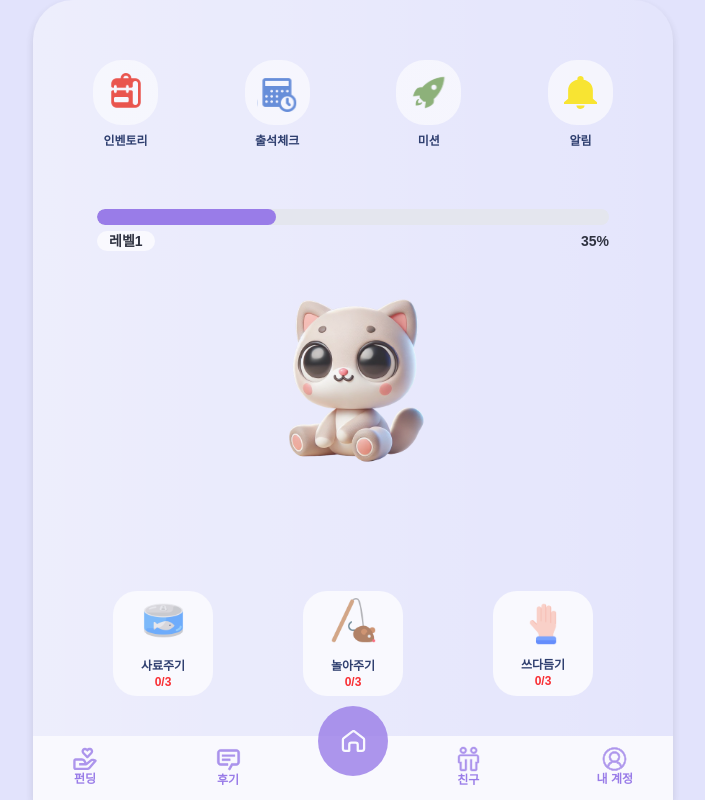
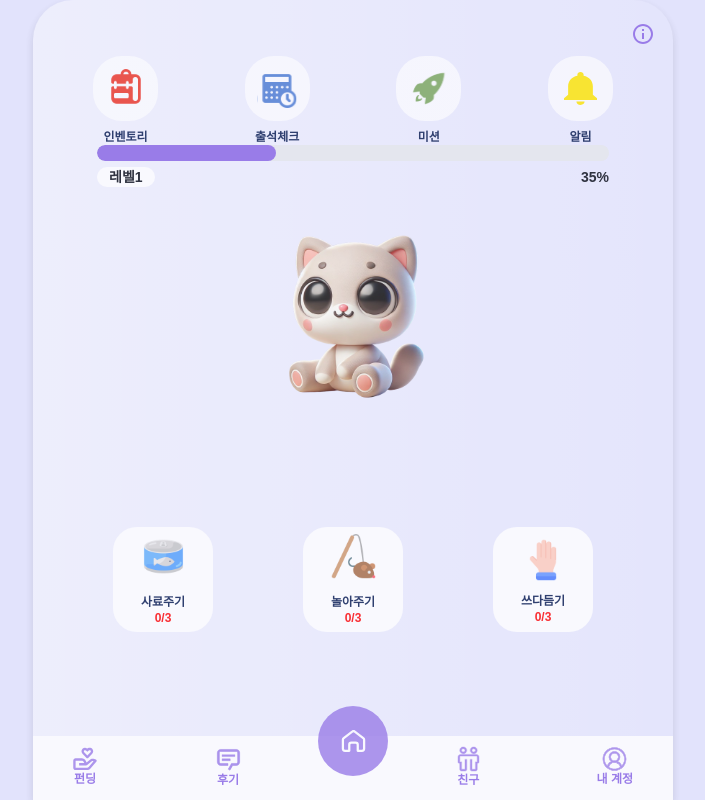
Before and after one commit to 2025-Advanced-Capstone-Chaeum/FE, a Next.js app: page / in a window 1280 px wide. Shown: the whole page, without its empty margins (287-992 px from the left). Built offline with nearby package versions, Linux system fonts and the light colour scheme; a web font is replaced by a local one.

Commit message:
feat: 메인페이지 정보 버튼 추가

```diff
--- a/src/app/page.tsx
+++ b/src/app/page.tsx
@@ -12,7 +12,7 @@ export default function Home() {
       <div className="flex justify-center py-25 sm:py-15 md:py-10">
         <Image
           src={"/assets/images/cat.svg"}
-          alt="cat"
+          alt="Cat"
           width={180}
           height={180}
         />
--- a/src/components/main/TopMenu.tsx
+++ b/src/components/main/TopMenu.tsx
@@ -39,7 +39,16 @@ const TopMenu = () => {
   ];
 
   return (
-    <div className="flex p-7 sm:p-10 md:p-15 justify-between">
+    <>
+    <div className="flex justify-end pt-6 pr-5">
+      <Image
+        src={"/assets/icons/info.svg"}
+        alt="Inform"
+        width={20}
+        height={20}
+      />
+      </div>
+      <div className="flex pt-3 px-7 sm:pt-3 sm:px-10 md:pt-3 md:px-15 justify-between">
         {menuItems.map((item) => (
           <div className="flex flex-col items-center gap-2" key={item.id}>
             <Button variant="ghost" size="sm">
@@ -56,6 +65,7 @@ const TopMenu = () => {
           </div>
         ))}
       </div>
+    </>
   );
 };
 
```
Also changed, not shown: public/assets/icons/info.svg (added). Lines whose indentation alone changed are shown as unchanged.
